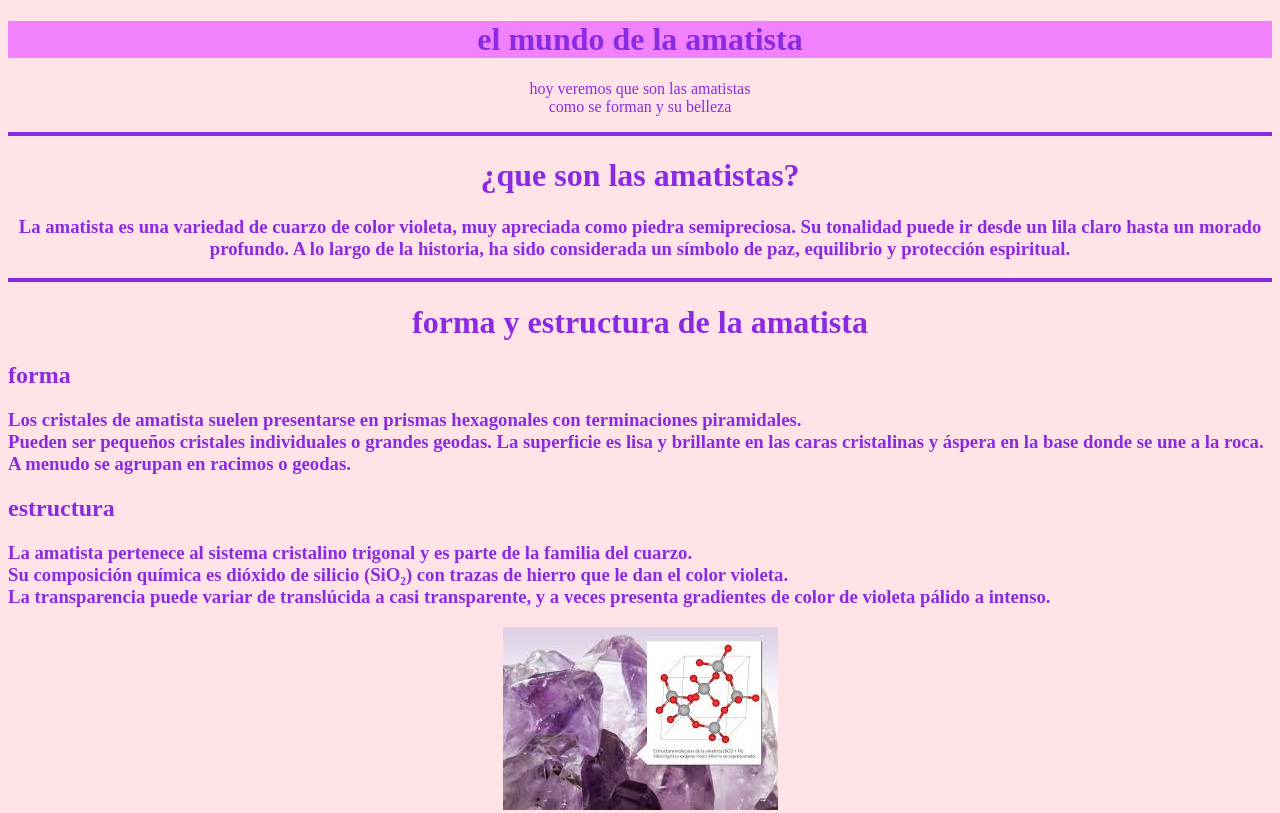
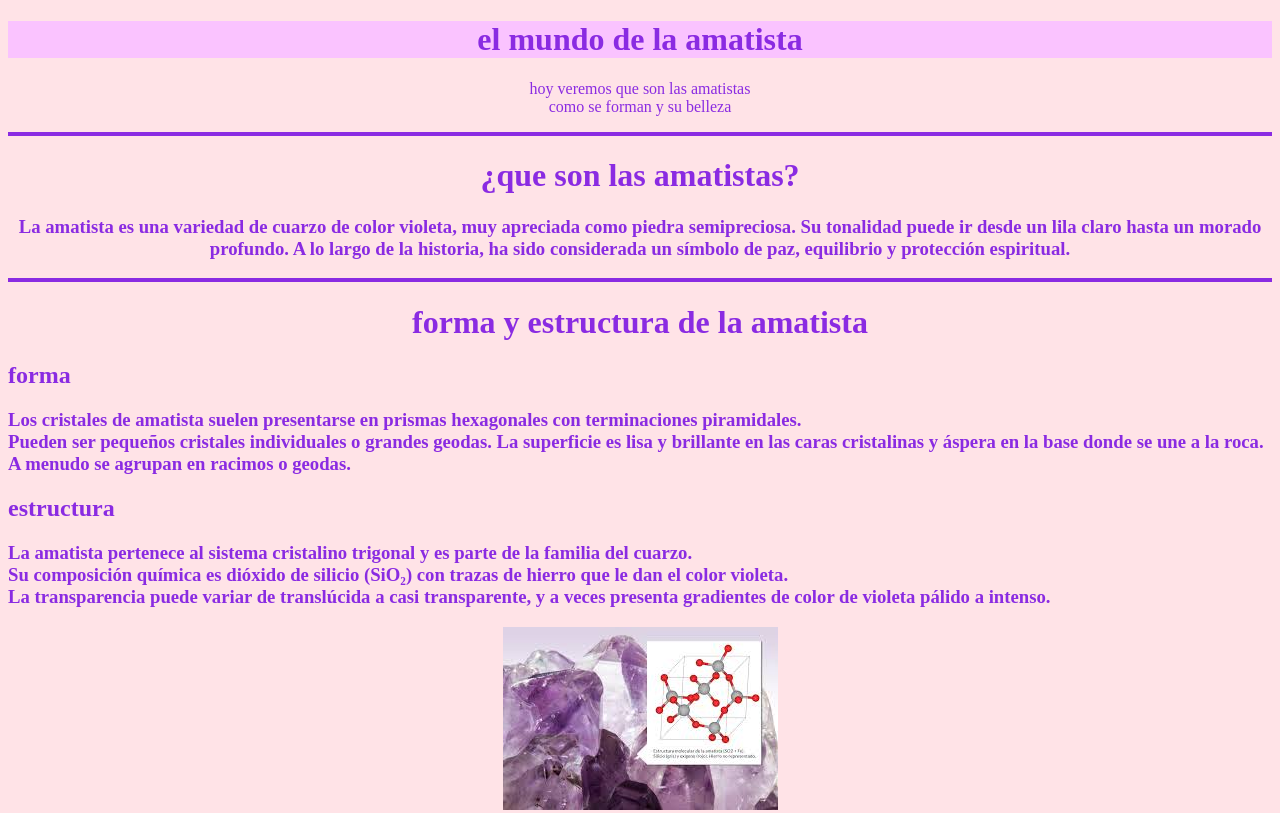
Before and after one commit to matiasbenavides-bot/amatistas, a plain HTML site: page amatista.html in a window 1280 px wide. Shown: the top 813 px of the page. Drawn offline with Linux system fonts and the light colour scheme.

Commit message:
amatista.html

```diff
--- a/amatista.html
+++ b/amatista.html
@@ -10,7 +10,7 @@
 
     </div>
         <header>
-        <h1 style="background-color: rgb(241, 129, 252);">
+        <h1 style="background-color: rgb(250, 195, 255);">
             el mundo de la amatista </h1>
             <p>hoy veremos que son las amatistas <br>
             como se forman y su belleza</p>
```
